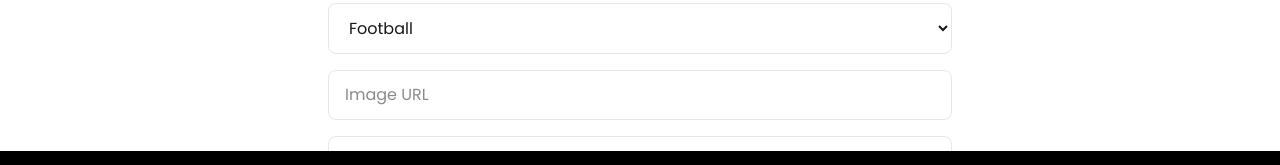
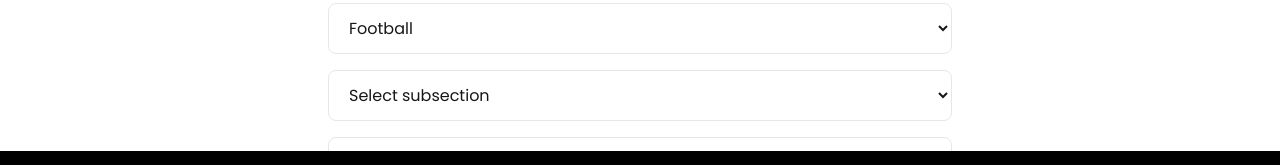
Before and after one commit to Bakareferanmi/Gabsport, a Next.js app: page /admin in a window 1280 px wide. Shown: the part 581-746 px from the top of the page. Built offline with nearby package versions, Linux system fonts and the light colour scheme.

Commit message:
add football subsections

```diff
--- a/app/admin/page.tsx
+++ b/app/admin/page.tsx
@@ -1,6 +1,7 @@
 'use client';
 
 import { useState } from 'react';
+import { footballSubcategories } from '../data/articles';
 
 export default function Admin() {
   const [secret, setSecret] = useState('');
@@ -8,6 +9,7 @@ export default function Admin() {
   const [excerpt, setExcerpt] = useState('');
   const [content, setContent] = useState('');
   const [category, setCategory] = useState('Football');
+  const [subcategory, setSubcategory] = useState('');
   const [image, setImage] = useState('');
   const [author, setAuthor] = useState('Feranmi Bakare');
   const [status, setStatus] = useState('');
@@ -21,7 +23,15 @@ export default function Admin() {
           'Content-Type': 'application/json',
           'x-admin-secret': secret,
         },
-        body: JSON.stringify({ title, excerpt, content, category, image, author }),
+        body: JSON.stringify({
+          title,
+          excerpt,
+          content,
+          category,
+          subcategory: category === 'Football' ? subcategory : null,
+          image,
+          author,
+        }),
       });
 
       if (res.status === 401) {
@@ -40,6 +50,7 @@ export default function Admin() {
       setExcerpt('');
       setContent('');
       setImage('');
+      setSubcategory('');
     } catch (err) {
       setStatus(`Network error: ${err instanceof Error ? err.message : String(err)}`);
     }
@@ -87,6 +98,20 @@ export default function Admin() {
           <option value="Basketball">Basketball</option>
           <option value="More">More</option>
         </select>
+
+        {category === 'Football' && (
+          <select
+            value={subcategory}
+            onChange={(e) => setSubcategory(e.target.value)}
+            className="w-full border border-gray-200 rounded-lg px-4 py-3"
+          >
+            <option value="">Select subsection</option>
+            {footballSubcategories.map((s) => (
+              <option key={s.slug} value={s.slug}>{s.label}</option>
+            ))}
+          </select>
+        )}
+
         <input
           type="text"
           placeholder="Image URL"
--- a/app/data/articles.ts
+++ b/app/data/articles.ts
@@ -4,50 +4,20 @@ export type Article = {
   excerpt: string;
   content: string;
   category: string;
+  subcategory?: string | null;
   image: string;
   author: string;
   date: string;
 };
 
-export const articles: Article[] = [
-  {
-    slug: "transfer-window-winners-and-losers",
-    title: "Transfer Window Winners and Losers",
-    excerpt: "A breakdown of who strengthened their squad and who missed the mark this window.",
-    content: "Full article content goes here. This is placeholder text until real content is added.",
-    category: "Football",
-    image: "https://images.unsplash.com/photo-1508098682722-e99c43a406b2?w=800",
-    author: "Feranmi Bakare",
-    date: "2026-07-20",
-  },
-  {
-    slug: "rising-stars-to-watch-this-season",
-    title: "Rising Stars to Watch This Season",
-    excerpt: "Five young players making a name for themselves across Europe's top leagues.",
-    content: "Full article content goes here. This is placeholder text until real content is added.",
-    category: "Football",
-    image: "https://images.unsplash.com/photo-1517649763962-0c623066013b?w=800",
-    author: "Feranmi Bakare",
-    date: "2026-07-18",
-  },
-  {
-    slug: "nba-playoff-race-heats-up-in-the-west",
-    title: "NBA Playoff Race Heats Up in the West",
-    excerpt: "Every team in the West still has something to play for as the season winds down.",
-    content: "Full article content goes here. This is placeholder text until real content is added.",
-    category: "Basketball",
-    image: "https://images.unsplash.com/photo-1546519638-68e109498ffc?w=800",
-    author: "Feranmi Bakare",
-    date: "2026-07-19",
-  },
-  {
-    slug: "behind-the-scenes-a-coachs-matchday-routine",
-    title: "Behind the Scenes: A Coach's Matchday Routine",
-    excerpt: "What actually happens in the hours before tip-off.",
-    content: "Full article content goes here. This is placeholder text until real content is added.",
-    category: "Basketball",
-    image: "https://images.unsplash.com/photo-1518063319789-7217e6706b04?w=800",
-    author: "Feranmi Bakare",
-    date: "2026-07-15",
-  },
+export const footballSubcategories = [
+  { label: 'Transfer', slug: 'transfer' },
+  { label: 'EPL', slug: 'epl' },
+  { label: 'UCL', slug: 'ucl' },
+  { label: 'UEL', slug: 'uel' },
+  { label: 'La Liga', slug: 'la-liga' },
+  { label: 'Serie A', slug: 'serie-a' },
+  { label: 'Bundesliga', slug: 'bundesliga' },
+  { label: 'Ligue 1', slug: 'ligue-1' },
+  { label: 'International Football', slug: 'international-football' },
 ];
--- /dev/null
+++ b/app/football/[subcategory]/page.tsx
@@ -0,0 +1,43 @@
+import Link from 'next/link';
+import { Article, footballSubcategories } from '../../data/articles';
+import ArticleCard from '../../components/ArticleCard';
+import { notFound } from 'next/navigation';
+
+async function getArticles(subcategory: string): Promise<Article[]> {
+  const res = await fetch(
+    `${process.env.NEXT_PUBLIC_API_URL}/api/articles?category=Football&subcategory=${subcategory}`,
+    { next: { revalidate: 60 } }
+  );
+  return res.json();
+}
+
+export default async function FootballSubcategory({
+  params,
+}: {
+  params: Promise<{ subcategory: string }>;
+}) {
+  const { subcategory } = await params;
+  const match = footballSubcategories.find((s) => s.slug === subcategory);
+  if (!match) return notFound();
+
+  const articles = await getArticles(subcategory);
+
+  return (
+    <div className="max-w-5xl mx-auto px-6 py-16">
+      <Link href="/football" className="text-xs uppercase tracking-widest text-gray-400 hover:text-black transition-colors">
+        ← Football
+      </Link>
+      <h1 className="text-3xl font-semibold mt-3 mb-10">{match.label}</h1>
+
+      {articles.length === 0 ? (
+        <p className="text-gray-400">No articles yet in this section.</p>
+      ) : (
+        <div className="grid md:grid-cols-2 gap-x-10 gap-y-10">
+          {articles.map((a) => (
+            <ArticleCard key={a.slug} article={a} />
+          ))}
+        </div>
+      )}
+    </div>
+  );
+}
--- a/app/football/page.tsx
+++ b/app/football/page.tsx
@@ -1,4 +1,5 @@
-import { Article } from '../data/articles';
+import Link from 'next/link';
+import { Article, footballSubcategories } from '../data/articles';
 import ArticleCard from '../components/ArticleCard';
 
 async function getArticles(): Promise<Article[]> {
@@ -10,9 +11,23 @@ async function getArticles(): Promise<Article[]> {
 
 export default async function Football() {
   const articles = await getArticles();
+
   return (
     <div className="max-w-5xl mx-auto px-6 py-16">
-      <h1 className="text-3xl font-semibold mb-10">Football</h1>
+      <h1 className="text-3xl font-semibold mb-6">Football</h1>
+
+      <div className="flex flex-wrap gap-2 mb-10">
+        {footballSubcategories.map((s) => (
+          <Link
+            key={s.slug}
+            href={`/football/${s.slug}`}
+            className="text-xs uppercase tracking-widest border border-gray-200 rounded-full px-4 py-2 text-gray-600 hover:border-black hover:text-black transition-colors"
+          >
+            {s.label}
+          </Link>
+        ))}
+      </div>
+
       <div className="grid md:grid-cols-2 gap-x-10 gap-y-10">
         {articles.map((a) => (
           <ArticleCard key={a.slug} article={a} />
```
